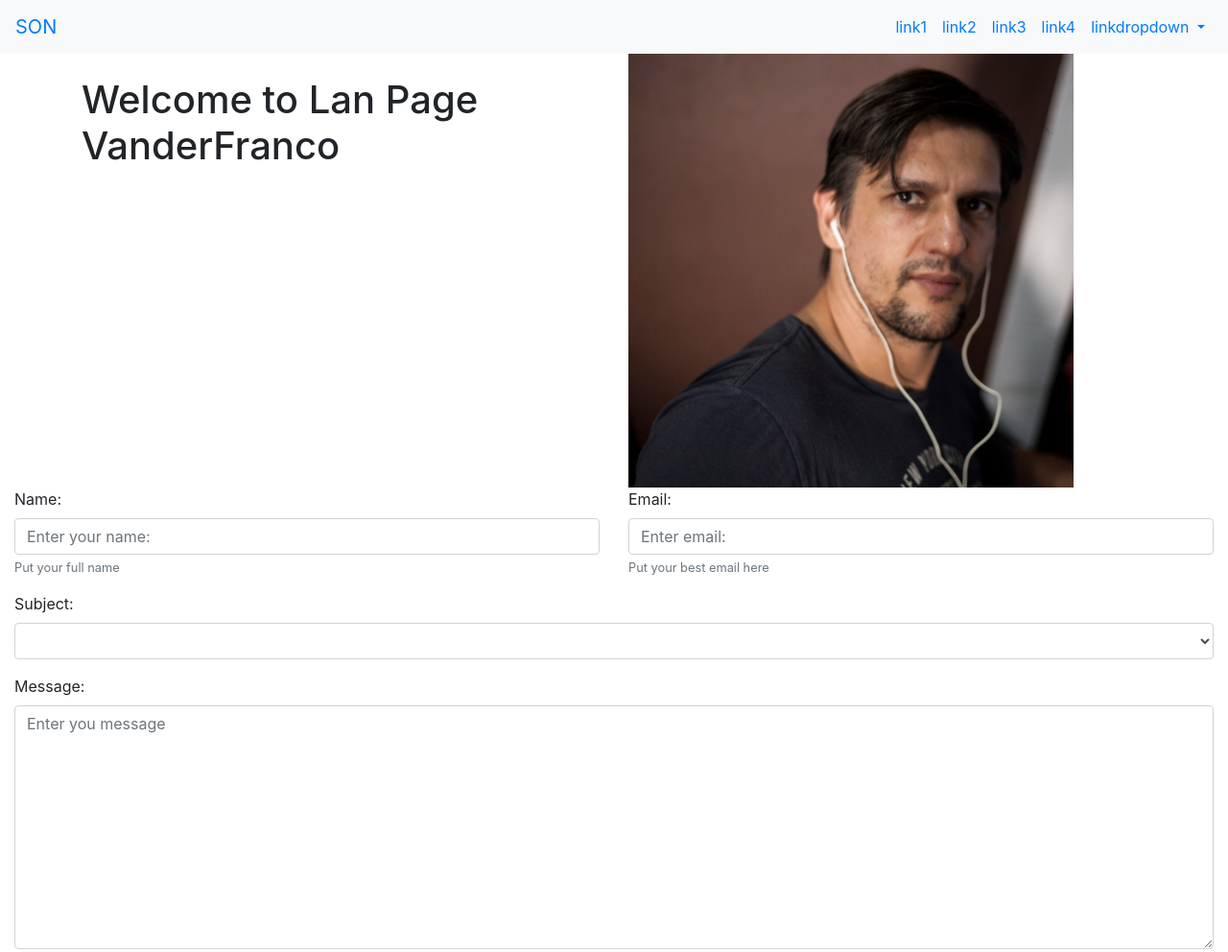
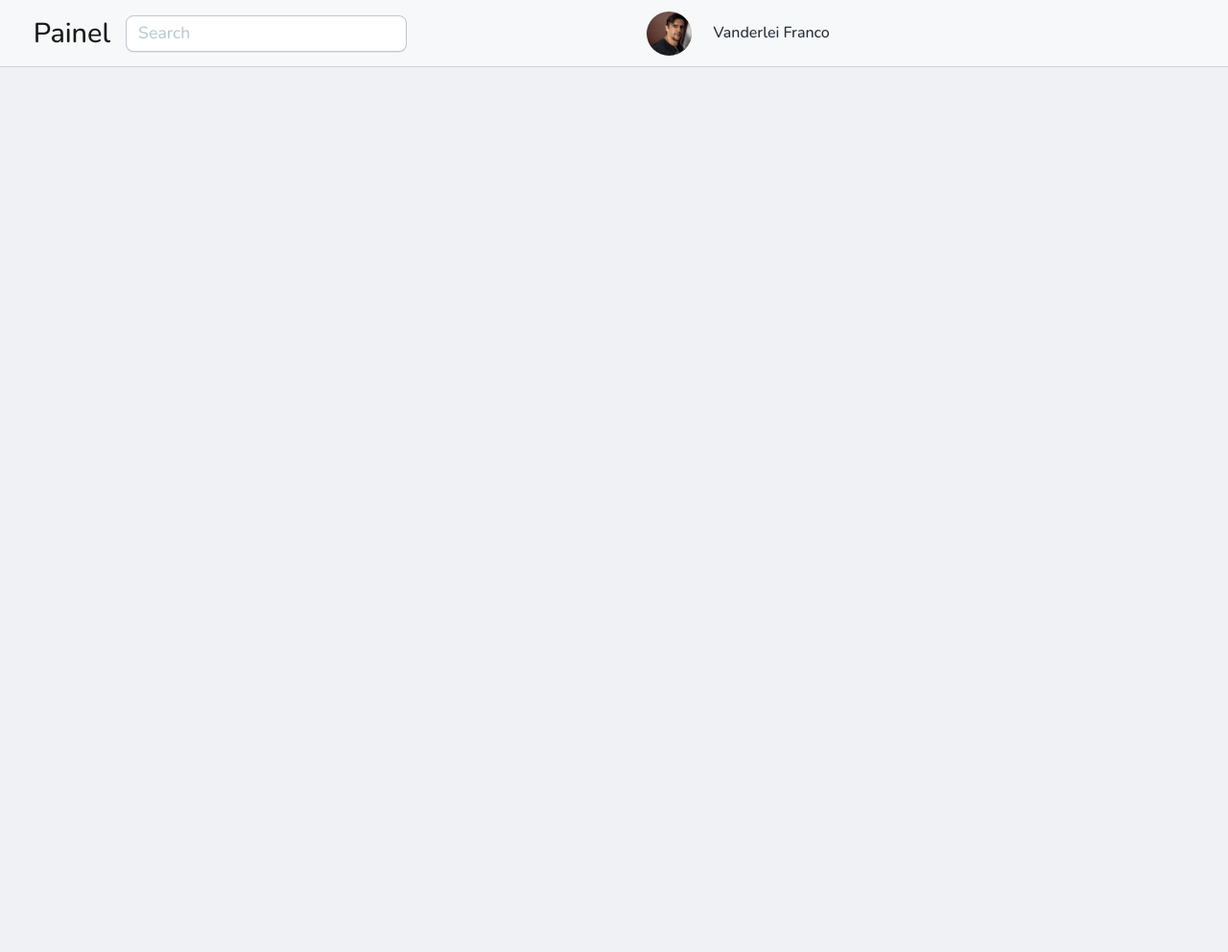
Before and after one commit to vanderleifranco/painelbootstrap, a plain HTML site: page index.html in a window 1280 px wide. Shown: the top 992 px of the page at 96% size. After the commit the page ends 800 px from the top, so only its background shows below. Drawn offline with nearby package versions, Linux system fonts and the light colour scheme.

Commit message:
painel navbar

```diff
--- a/css/bt.css
+++ /dev/null
@@ -1,4 +0,0 @@
-.btn-pd{
-    border: 2px solid red;
-    border-radius: 25px;
-}
--- /dev/null
+++ b/css/fonte.css
@@ -0,0 +1,4 @@
+@import url('https://fonts.googleapis.com/css2?family=Nunito:ital,wght@0,200;0,300;0,500;1,200;1,400&display=swap');
+/**
+font-family: 'Nunito', sans-serif;
+**/
--- /dev/null
+++ b/css/style.css
@@ -0,0 +1,45 @@
+body{
+    background:#eff1f4ff;
+}
+#painel-menu-color{
+    background-color:rgba(255, 255, 255,0.5);
+    box-shadow: 0px 1px rgba(164,164,164,0.4);
+
+}
+#navbar-site-title{
+    font-family: 'Nunito', sans-serif;
+    font-size: 1.8em;
+    padding-left: 1.5%;
+}
+#navbar-search-form{
+  width: 350px;
+  padding-right: 5%;
+}
+#navbar-search-field{
+    /** herda pararametro do pai navbar-search-form **/
+    width: 100%;
+    border-radius: 8px;
+    border-color: #bacad6ff;
+    border-width: 1px;
+    box-shadow: 0px 1px rgba(164,164,164,0.2);
+    /** parametos centr em x  0px , vertical y 1px COR **/
+    font-family: 'Nunito', sans-serif;
+    color:rgb(70, 70, 70);
+    font-size: 1em;
+
+}
+#navbar-search-field::placeholder{
+    font-family: 'Nunito', sans-serif;
+    color:#bacad6ff;
+    font-size: 1.1em;
+}
+
+#navbar-profile img{
+    border-radius: 50%;
+    width: 8%;
+}
+#navbar-profile span{
+    padding-left: 3%;
+    color: #262d37ff;
+    font-family: 'Nunito', sans-serif;
+}
--- a/index.html
+++ b/index.html
@@ -4,163 +4,30 @@
     <meta charset="UTF-8">
     <meta http-equiv="X-UA-Compatible" content="IE=edge">
     <meta name="viewport" content="width=device-width, initial-scale=1.0">
-    <title>BOOTSTRAP</title>
+    <title>Painel</title>
     <link rel="stylesheet" href="./css/bootstrap.min.css">
-    <link rel="stylesheet" href="./css/bt.css">
+    <link rel="stylesheet" href="./css/fonte.css">
+    <link rel="stylesheet" href="./css/style.css">
 <body>
     <!--navegação componentes bootstrap-->
-    <header>
-
-        <!-- barra de navegacao componentes-->
-        <nav class="navbar navbar-expand-lg bg-light">
-            <a href="" class="navbar-brand">SON</a>
-            <button class="navbar-toggler" type="button" data-toggle="collapse" data-target="#navbar">
-                <span class="navbar-toggler-icon"></span>
-            </button>
-            <!--navbar - ref url -> ul--navbar-->
-            <div id="navbar" class="collapse navbar-collapse">
-                <ul class="navbar-nav ml-auto"><!--esquerda-->
-                <!-- <ul class="navbar-nav mr-auto"> direita-->
-                    <li class="nav-item">
-                        <a href="" class="nav-link">link1</a>
-                    </li>
-                    <li class="nav-item">
-                        <a href="" class="nav-link">link2</a>
-                    </li><li class="nav-item">
-                        <a href="" class="nav-link">link3</a>
-                    </li><li class="nav-item">
-                        <a href="" class="nav-link">link4</a>
-                    </li>
-                    <!-- menu dropdown vinculado ao popper -->
-                    <li class="nav-item dropdown">
-                        <a href="#" class="nav-link dropdown-toggle "data-toggle="dropdown">
-                            linkdropdown
-                        </a>
-                        <div class="dropdown-menu">
-                            <a href="#" class="dropdown-item">Action 1</a>
-                            <a href="#" class="dropdown-item">Action 2</a>
-                            <a href="#" class="dropdown-item">Action 3</a>
-                        </div>
-                    </li>
-
-                </ul>
-            </div>
-        </nav>
-    </header>
-    <main>
-        <div class="container">
-            <div class="row" class="no-gutters">
-                <!-- no-gutters remove o espaçamento entre as colunas-->
-                <!--
-                <div class="col-12 col-md-3" style="height:100px; background:red"></div>
-                <div class="col-12 col-md-9" style="height:100px; background:rgb(60, 255, 0)">
-                </div>
-                -->
-                <div class="col-12 col-md-6" >
-                    <h1 class="mt-4 mb-auto">
-                        Welcome to Lan Page VanderFranco
-                    </h1>
-                </div>
-                <div class="col-12 col-md-6" >
-                    <img src="./img/vand.png" alt="VANDERFRANCO" class="img-fluid">
-                </div>
+    <nav class="navbar navbar-expand-lg navbar-light" id="painel-menu-color">
+        <a href="" class="navbar-brand" id="navbar-site-title">Painel</a>
+        <button class="navbar-toggler" type="button" data-toggle="collapse" data-target="#painel-navbar-collapse" aria-controls="painel-navbar-collapse" aria-expanded="false" aria-label="painel">
+            <span class="navbar-toggler-icon"></span>
+        </button>
+        <div class="collapse navbar-collapse" id="painel-navbar-collapse">
+            <form action="" id="navbar-search-form"  class="form-inline">
+                <!-- ml-auto ajusta para direita-->
+                <input type="text" name="search" id="navbar-search-field" class="form-control form-field" placeholder="Search">
+            </form>
+            <div id="navbar-profile" class="ml-auto">
+                <img src="./img/vand.png" alt="">
+                <span>Vanderlei Franco</span>
             </div>
         </div>
-
-        <!--
-            <div class="container">
-            <div class="row align-items-start" style="border: 5px dotted blueviolet" >
-                <div class="col-12 col-md-6" style="height:100px; background:red">
-                    coluna um
-                </div>
-                <div class="col-12 col-md-6" style="height:100px; background:rgb(60, 255, 0)">
-                    coluna dois
-                </div>
-            </div>
-        </div>
-    -->
-    <!-- criando um formulario
-    <div class="conteinar">
-        <div class="row ">
-            <div class="col-sm-12 align-items-sm-center" >
-                <form action="" >
-                    <div class="form-group">
-                        <label for="name">Name:</label>
-                        <input class="form-control" type="text" placeholder="Entre com seu nome:" name="name">
-                        <small class="form-text text-muted">Ajuda - texto formulário</small>
-                    </div>
-                    <div class="form-group">
-                        <label for="email">E-mail:</label>
-                        <input class="form-control" type="email" placeholder="Entre com o email:" name="name">
-                        <small class="form-text text-muted">Ajuda - Email</small>
-                    </div>
-                    <div class="form-group">
-                        <label for="subject">Subject</label>
-                        <select class="form-control" name="subject" >
-                            <option value="" select></option>
-                            <option value="">op1</option>
-                            <option value="">op2</option>
-                            <option value="">op3</option>
-                            <option value="">op4</option>
-                        </select>
-                    </div>
-                    <div class="form-group">
-                        <label for="message">Mensage:</label>
-                        <textarea class="form-control" name="message" cols="30" rows="10" placeholder="Entre com sua mensagem">
-                        </textarea>
-                    </div>
-                </form>
-            </div>
-        </div>
-    </div>
-
-    -->
-    <!-- formulario com row col-- 6 6 e 12-->
-    <div class="col-sm-12">
-        <form action="">
-            <div class="row">
-                <div class="col-xs-12 col-sm-6">
-                    <div class="form-group">
-                        <label for="name">Name:</label>
-                        <input type="text" class="form-control" name="name" placeholder="Enter your name:">
-                        <small class="form-text text-muted">Put your full name</small>
-                    </div>
-                </div>
-                <div class="col-xs-12 col-sm-6">
-                    <div class="form-group">
-                        <label for="email">Email:</label>
-                        <input type="email" class="form-control" placeholder="Enter email: ">
-                        <small class="form-text text-muted">Put your best email here</small>
-                    </div>
-                </div>
-                <div class="col-xs-12 col-sm-12">
-                    <div class="form-group">
-                        <label for="subject">Subject:</label>
-                        <select name="subject" class="form-control">
-                            <option value="" selected></option>
-                            <option value="">Option 1</option>
-                            <option value="">Option 2</option>
-                        </select>
-                    </div>
-                    <div class="form-group">
-                        <label for="message">Message:</label>
-                        <textarea class="form-control" name="message" cols="30" rows="10" placeholder="Enter you message"></textarea>
-                    </div>
-                    <div class="form-check">
-                        <input type="checkbox" class="form-check-input">
-                        <label for="" class="form-check-label">Send reply to email?</label>
-                    </div>
-                    <div class="form-group">
-                        <button type="submit" class="btn btn-block btn-lg btn-outline-danger">Send!</button>
-                    </div>
-                </div>
-            </div>
-        </form>
-    </div>
+    </nav>
 
 
-
-    </main>
     <script src="./js/jquery-3.6.0.min.js"></script>
     <script src="./js/popper.js"></script>
     <script src="./js/bootstrap.min.js"></script>
```
